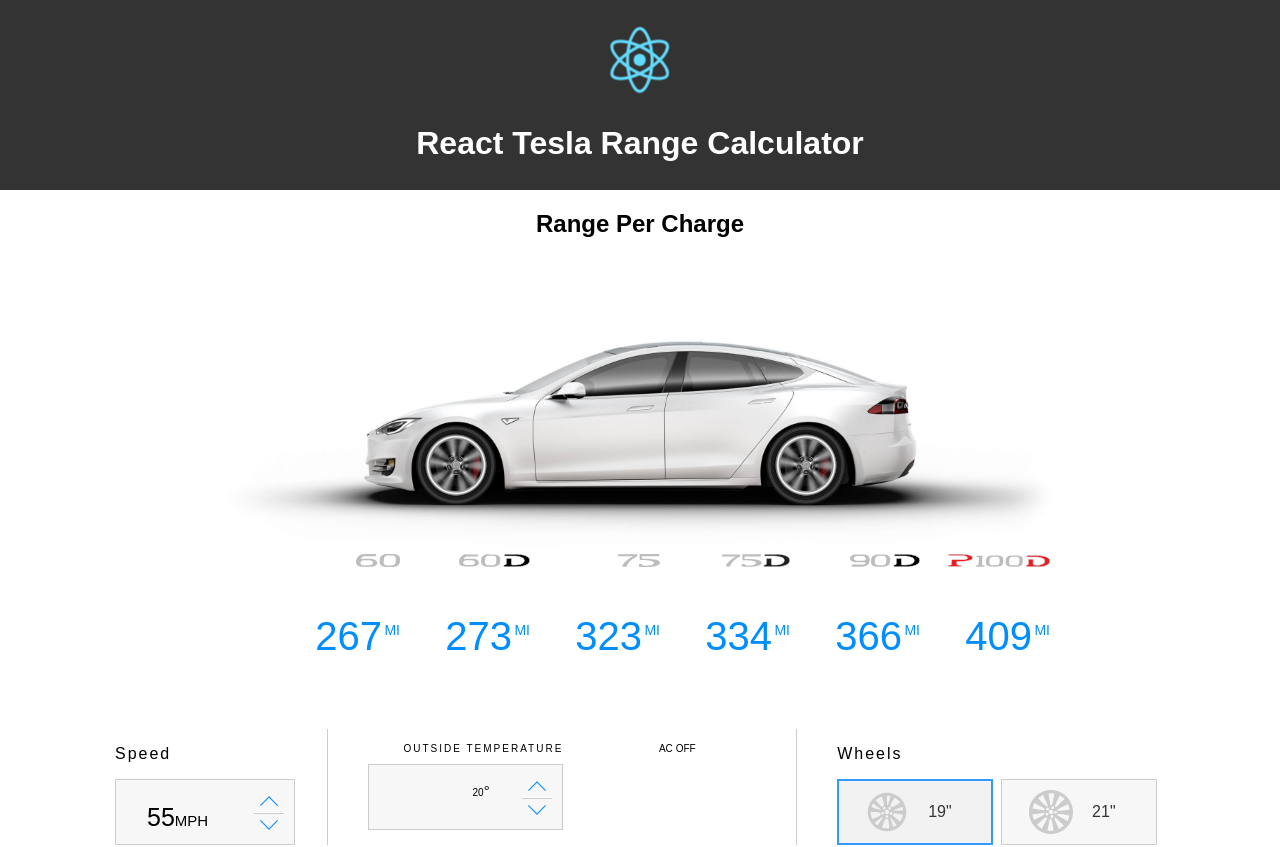
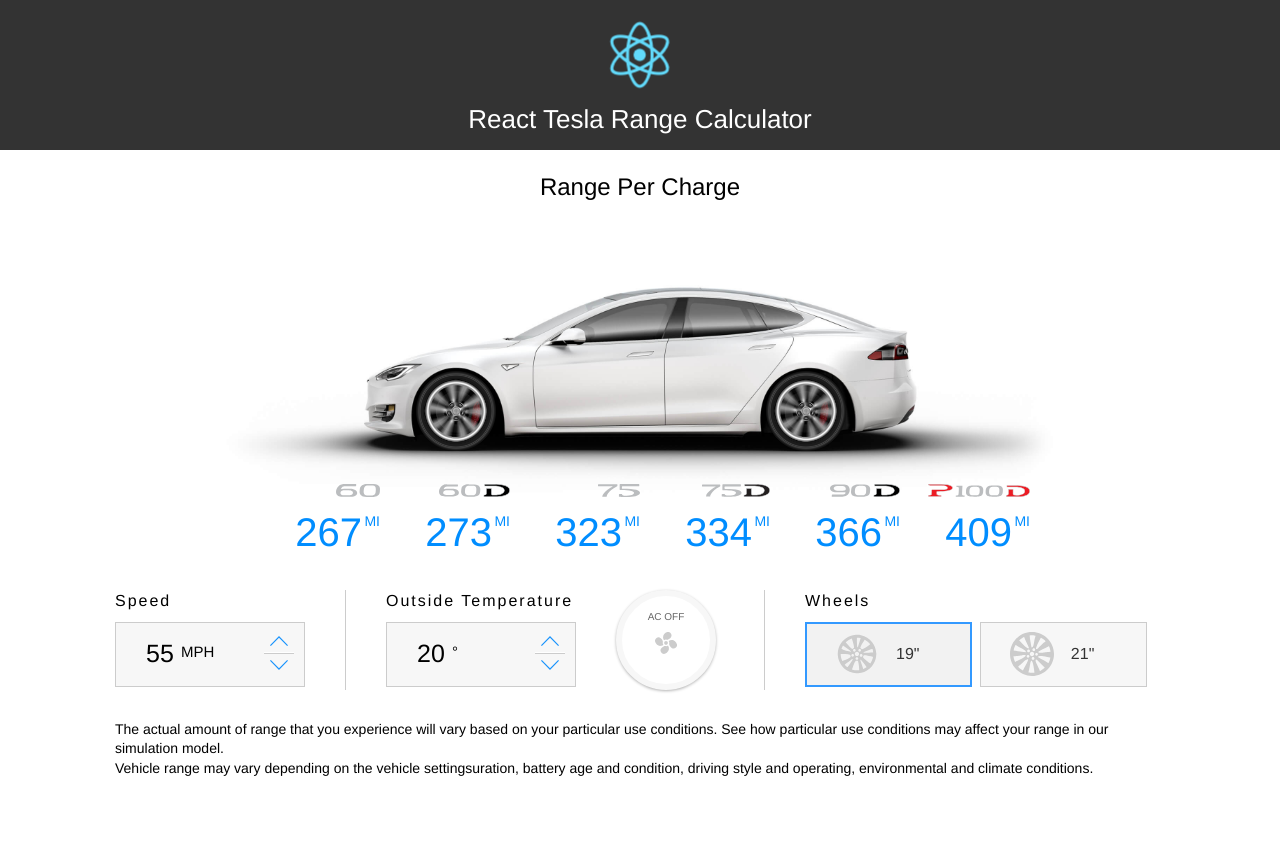
Before and after one commit to desmondcain/react-tesla-range-calculator, a React (Create React App) app: page / in a window 1280 px wide. Shown: the top 847 px of the page. After the commit the page ends 800 px from the top, so only its background shows below. Built offline with nearby package versions, Linux system fonts and the light colour scheme.

Commit message:
Tweak some styles

```diff
--- a/src/App.scss
+++ b/src/App.scss
@@ -1,4 +1,12 @@
 .app {
+  h1 {
+    font-size: 26px;
+  }
+
+  h2 {
+    font-size: 24px;
+  }
+
   .app-logo {
     animation: app-logo-spin infinite 20s linear;
     height: 80px;
@@ -8,7 +16,7 @@
     background-color: #333;
     color: white;
     height: 150px;
-    padding: 20px;
+    padding: 15px;
     text-align: center;
   }
 
--- a/src/components/TeslaRange/TeslaClimate/TeslaClimate.scss
+++ b/src/components/TeslaRange/TeslaClimate/TeslaClimate.scss
@@ -1,4 +1,4 @@
-.tesla-climate {
+.tesla-climate-btn {
   float: left;
 
   &-item {
@@ -29,9 +29,9 @@
   }
 
   &-icon {
+    background-repeat: no-repeat;
+    background-position: center;
     background-image: url(../../../images/climate/ac-off.svg);
-    background-position: center;
-    background-repeat: no-repeat;
     display: block;
     height: 22px;
     margin: 8px auto 0;
--- a/src/components/TeslaRange/TeslaCounter/TeslaCounter.scss
+++ b/src/components/TeslaRange/TeslaCounter/TeslaCounter.scss
@@ -3,8 +3,8 @@
   width: 230px;
 
   &-title {
+    letter-spacing: 2px;
     font-size: 16px;
-    letter-spacing: 2px;
   }
 
   &-container {
@@ -26,23 +26,30 @@
   &-number {
     font-size: 25px;
     font-weight: 400;
-    line-height: 0;
+    line-height: 25px;
+    position: relative;
 
     span {
       font-size: 15px;
+      left: 35px;
+      position: absolute;
       text-transform: uppercase;
+      top: 0;
     }
   }
 
   &-item {
     background-color: #f7f7f7;
+    background-position: 24.21053% 9px;
+    background-repeat: no-repeat;
+    background-size: 44px;
     border: 1px solid #ccc;
     display: inline-block;
-    height: 40px;
+    height: 65px;
     margin: 0 8px 0 0;
-    padding: 12px 0 12px 31px;
+    padding: 18px 0 0 30px;
     position: relative;
-    width: 85%;
+    width: 100%;
 
     &:focus {
       background-color: #f2f2f2;
@@ -53,13 +60,13 @@
   &-controls {
     position: absolute;
     right: 10px;
-    top: 10px;
+    top: 7px;
 
     button {
-      background-size: 60%;
+      background-color: transparent;
       background-position: center;
       background-repeat: no-repeat;
-      background-color: transparent;
+      background-size: 60%;
       border: 0;
       color: #008dff;
       cursor: pointer;
@@ -70,7 +77,7 @@
       width: 30px;
 
       &[disabled] {
-        cursor: default;
+        cursor: not-allowed;
         opacity: 0.4;
       }
 
--- a/src/components/TeslaRange/TeslaRangeCar/TeslaRangeCar.scss
+++ b/src/components/TeslaRange/TeslaRangeCar/TeslaRangeCar.scss
@@ -6,14 +6,13 @@
 
   .tesla-car-wheels {
     height: 247px;
+    position: relative;
     margin: 0 auto;
-    position: relative;
     width: 555px;
-  }
 
     .tesla-car-wheel {
+      background-repeat: no-repeat;
       background-position: 0 0;
-    background-repeat: no-repeat;
       background-size: cover;
       bottom: 0;
       height: 80px;
@@ -42,6 +41,7 @@
         -moz-animation: infinite-spinning 480ms steps(12) infinite;
         -o-animation: infinite-spinning 480ms steps(12) infinite;
         animation: infinite-spinning 480ms steps(12) infinite;
+      }
     }
   }
 }
--- a/src/components/TeslaRange/TeslaRangeHeader/TeslaRangeHeader.scss
+++ b/src/components/TeslaRange/TeslaRangeHeader/TeslaRangeHeader.scss
@@ -1,3 +1,4 @@
 .tesla-range-header {
+  padding: 20px 0 0;
   text-align: center;
 }
--- a/src/components/TeslaRange/TeslaStats/TeslaStats.jsx
+++ b/src/components/TeslaRange/TeslaStats/TeslaStats.jsx
@@ -17,7 +17,7 @@
         <ul>
           {stats.map(stat =>
             <li key={stat.model}>
-              <div className={`tesla-stats-icon tesla-stats-icon--${stat.model.toLowerCase()}`}></div>
+              <div className={`tesla-stats-icon tesla-stats-icon-${stat.model.toLowerCase()}`}></div>
               <p>{stat.miles}</p>
             </li>
           )}
--- a/src/components/TeslaRange/TeslaStats/TeslaStats.scss
+++ b/src/components/TeslaRange/TeslaStats/TeslaStats.scss
@@ -1,36 +1,5 @@
 .tesla-stats {
   margin: -70px 0 30px;
-
-  &-icon {
-    background-position: top right;
-    background-repeat: no-repeat;
-    background-size: auto 13px;
-    height: 20px;
-
-    &--60 {
-      background-image: url(../../../images/models/60.svg);
-    }
-
-    &--60d {
-      background-image: url(../../../images/models/60d.svg);
-    }
-
-    &--75 {
-      background-image: url(../../../images/models/75.svg);
-    }
-
-    &--75d {
-      background-image: url(../../../images/models/75d.svg);
-    }
-
-    &--90d {
-      background-image: url(../../../images/models/90d.svg);
-    }
-
-    &--p100d {
-      background-image: url(../../../images/models/p100d.svg);
-    }
-  }
 
   ul {
     text-align: center;
@@ -48,9 +17,8 @@
         padding: 0 18px 0 0;
         position: relative;
         text-align: right;
-      }
 
-      p:after {
+        &:after {
           content: 'MI';
           font-size: 14px;
           font-weight: normal;
@@ -61,3 +29,35 @@
       }
     }
   }
+
+  &-icon {
+    height: 20px;
+    background-position: top right;
+    background-repeat: no-repeat;
+    background-size: auto 13px;
+
+    &-60 {
+      background-image: url(../../../images/models/60.svg);
+    }
+
+    &-60d {
+      background-image: url(../../../images/models/60d.svg);
+    }
+
+    &-75 {
+      background-image: url(../../../images/models/75.svg);
+    }
+
+    &-75d {
+      background-image: url(../../../images/models/75d.svg);
+    }
+
+    &-90d {
+      background-image: url(../../../images/models/90d.svg);
+    }
+
+    &-p100d {
+      background-image: url(../../../images/models/p100d.svg);
+    }
+  }
+}
--- a/src/components/TeslaRange/TeslaWheels/TeslaWheels.jsx
+++ b/src/components/TeslaRange/TeslaWheels/TeslaWheels.jsx
@@ -44,7 +44,7 @@
         <p className="tesla-wheels-title">Wheels</p>
         <div className="tesla-wheels-container cf">
           {wheels.map(wheel =>
-            <label key={wheel.id} className={classNames(`tesla-wheels-item tesla-wheels-item-${wheel.size}`, { 'tesla-wheels-item-active': value === wheel.size, '  tesla-wheels-item-focused': focus === wheel.size,})}>
+            <label key={wheel.id} className={classNames(`tesla-wheels-item tesla-wheels-item-${wheel.size}`, { 'tesla-wheels-item-active': value === wheel.size, 'tesla-wheels-item-focused': focus === wheel.size})}>
               <input type="radio" value={wheel.size} onFocus={this.onFocus} onChange={this.onChange} />
               <p>{wheel.size}"</p>
             </label>
--- a/src/components/TeslaRange/TeslaWheels/TeslaWheels.scss
+++ b/src/components/TeslaRange/TeslaWheels/TeslaWheels.scss
@@ -8,21 +8,20 @@
   }
 
   &-container {
-    display: flex;
     margin: 10px 0 0;
   }
 
   &-item {
     background-color: #f7f7f7;
-    background-position: 24.21053% 10px;
+    background-position: 24.21053% 9px;
     background-repeat: no-repeat;
     background-size: 44px;
     border: 1px solid #ccc;
     cursor: pointer;
     display: inline-block;
-    height: 40px;
+    height: 65px;
+    padding: 20px 0 0 90px;
     margin: 0 8px 0 0;
-    padding: 12px 0 12px 90px;
     width: 47%;
 
     &-19 {
@@ -46,7 +45,6 @@
       color: #333;
       font-size: 16px;
       font-weight: 400;
-      margin: 11px 0;
     }
 
     input[type=radio] {
--- a/src/components/TeslaRange/index.scss
+++ b/src/components/TeslaRange/index.scss
@@ -1,17 +1,38 @@
+*, *:before, *:after {
+  box-sizing: border-box;
+  margin: 0;
+  padding: 0;
+  font: 300 14px/1.4 'Helvetica Neue', Helvetica, Arial, sans-serif;
+  -webkit-font-smoothing: antialiased;
+}
+
+.cf:before,
+.cf:after {
+  content: '';
+  display: table;
+}
+
+.cf:after {
+  clear: both;
+}
+
+.cf {
+  *zoom: 1;
+}
+
 .tesla-range {
   margin: 0 auto;
   width: 1050px;
 
-  h1 {
-    font-size: 38px;
-    font-weight: 100;
-    letter-spacing: 3px;
-    text-align: center;
+  .notice-range {
+    font-size: 15px;
+    line-height: 20px;
+    margin: 30px 0 0;
+  }
 }
 
 .tesla-controls {
-    display: flex;
-    margin-bottom: 40px;
+  display: block;
   width: 100%;
 
   .tesla-climate {
@@ -23,11 +44,3 @@
     width: 420px;
   }
 }
-
-  .notice-range {
-    color: #666;
-    font-size: 15px;
-    line-height: 20px;
-    margin: 0 0 20px;
-  }
-}
```
Lines whose indentation alone changed are shown as unchanged.
